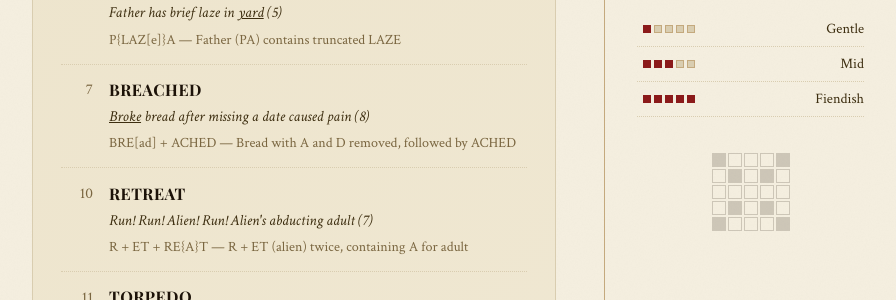
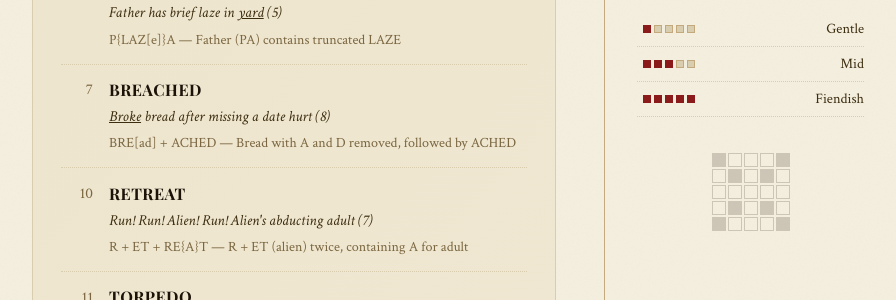
Before and after one commit to abdulkhaleddd/abdulkhaleddd.github.io, a Jekyll site: the page built from _solutions/solution-002.md, in a window 1280 px wide and 900 px high, scrolled down 441 px. Shown: the part 153-453 px from the top of the window, without its empty margins (192-1088 px from the left). Built offline with Jekyll 4.4.1, drawn with Linux system fonts in a browser that asks for light colours; some web fonts are replaced; a script that is not in the unit is left out.

Commit message:
Update solution-002.md

```diff
--- a/_solutions/solution-002.md
+++ b/_solutions/solution-002.md
@@ -22,7 +22,7 @@ permalink: /solutions/solution-002/
     <span class="solution-number">7</span>
     <div class="solution-content">
       <span class="solution-answer">BREACHED</span>
-      <span class="solution-clue"><u>Broke</u> bread after missing a date caused pain (8)</span>
+      <span class="solution-clue"><u>Broke</u> bread after missing a date hurt (8)</span>
       <span class="solution-breakdown">BRE[ad] + ACHED — Bread with A and D removed, followed by ACHED</span>
     </div>
   </div>
```
